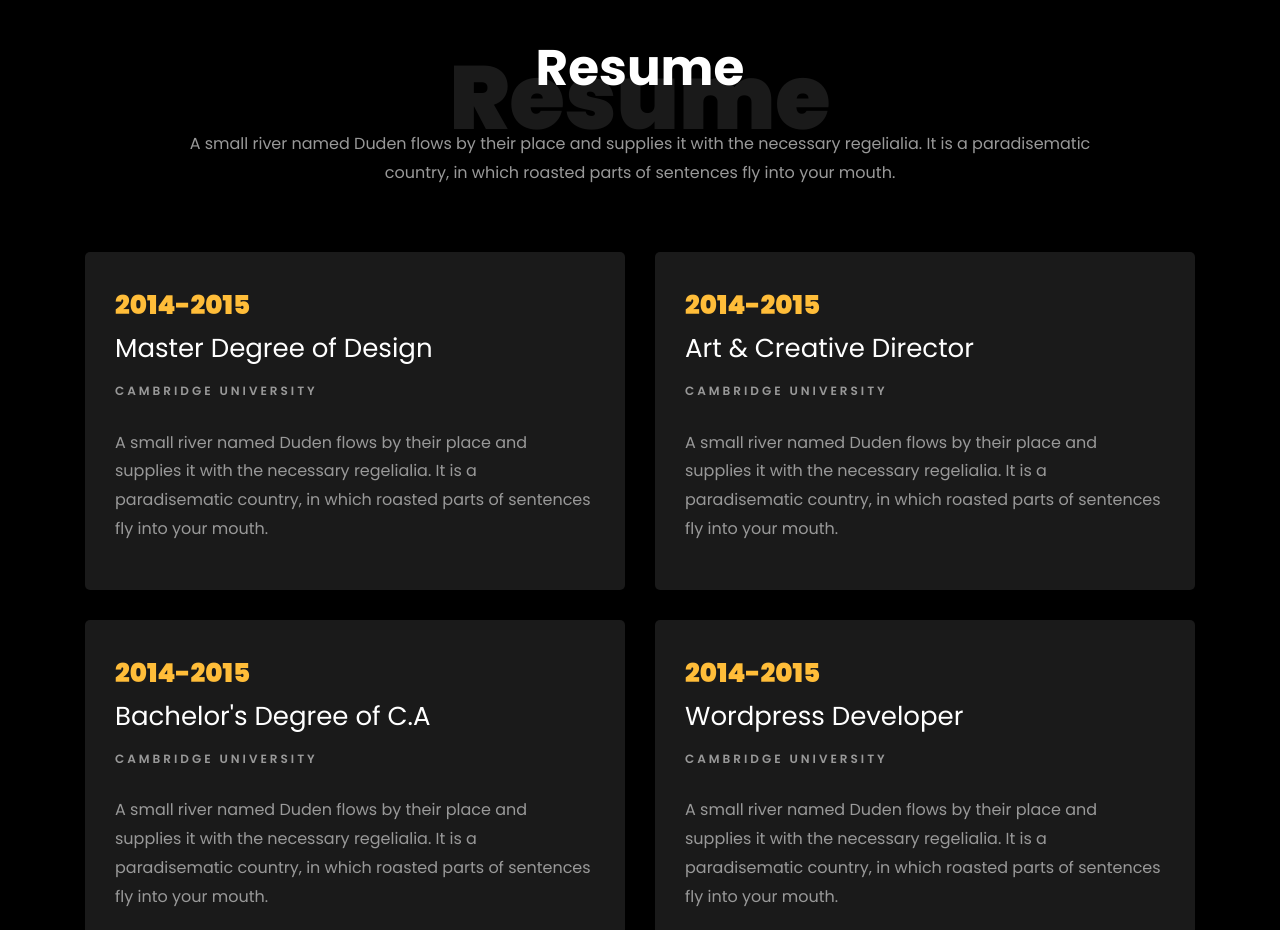
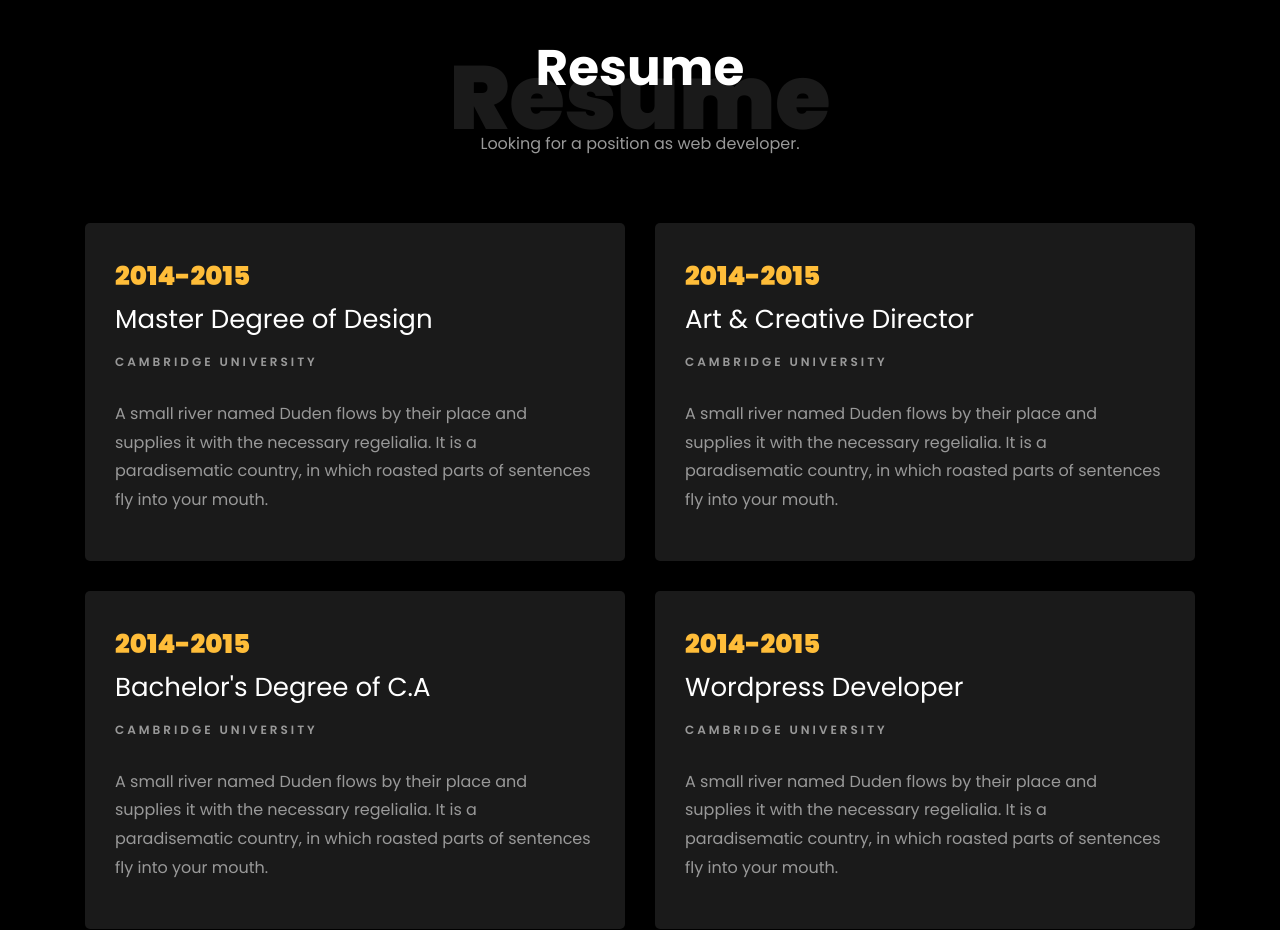
Before and after one commit to Noppanai03/noppanai.github.io, a plain HTML site: page index.html in a window 1280 px wide. Shown: the part 1520-2450 px from the top of the page. Drawn offline with Linux system fonts and the light colour scheme; animation ran at ten frames a second; files whose address does not match are found by name.

Commit message:
Update New

```diff
--- a/index.html
+++ b/index.html
@@ -135,7 +135,7 @@
                 <div class="col-md-10 heading-section text-center ftco-animate">
                     <h1 class="big big-2">Resume</h1>
                     <h2 class="mb-4">Resume</h2>
-                    <p>A small river named Duden flows by their place and supplies it with the necessary regelialia. It is a paradisematic country, in which roasted parts of sentences fly into your mouth.</p>
+                    <p>Looking for a position as web developer.</p>
                 </div>
             </div>
             <div class="row">
```
